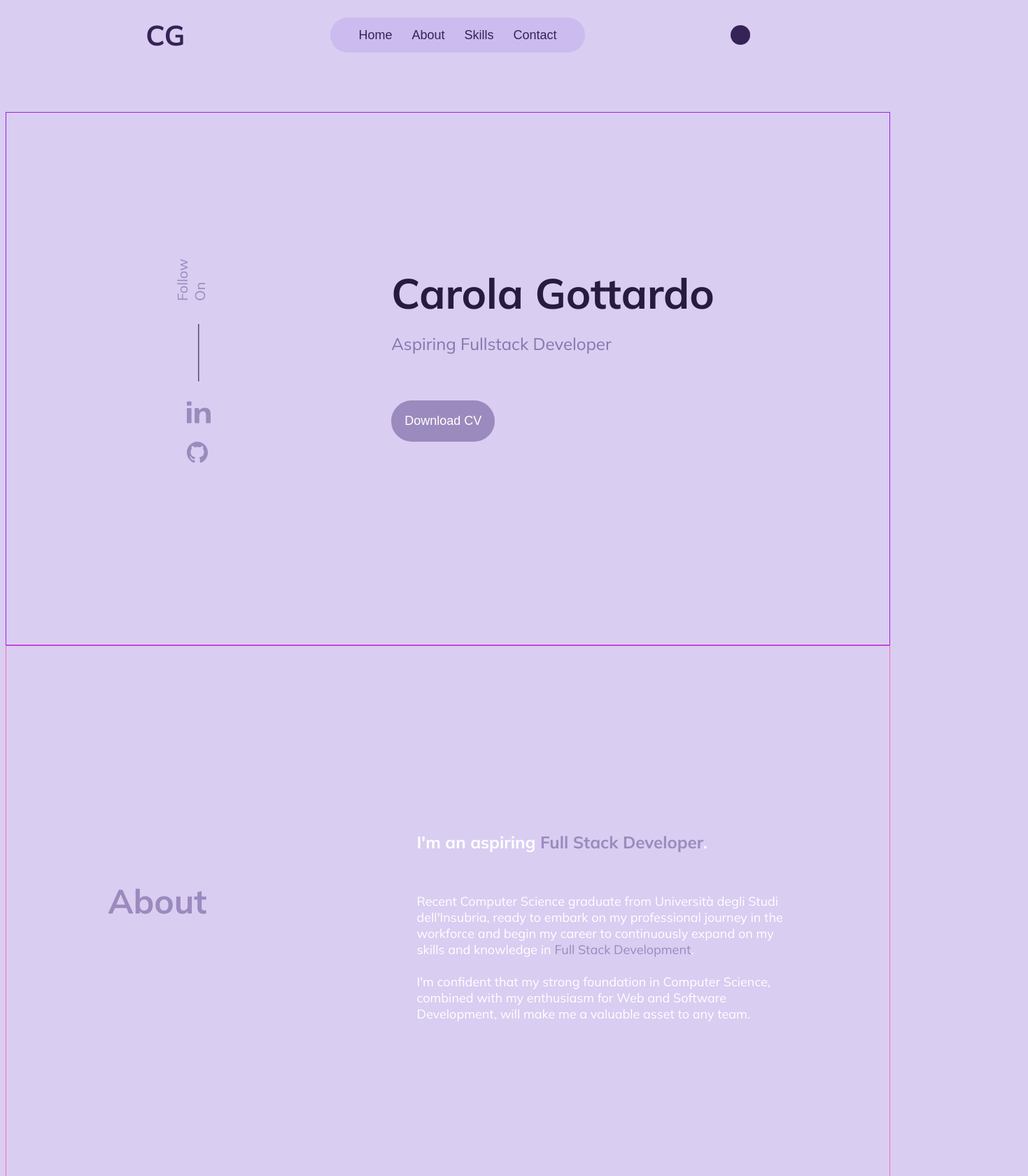
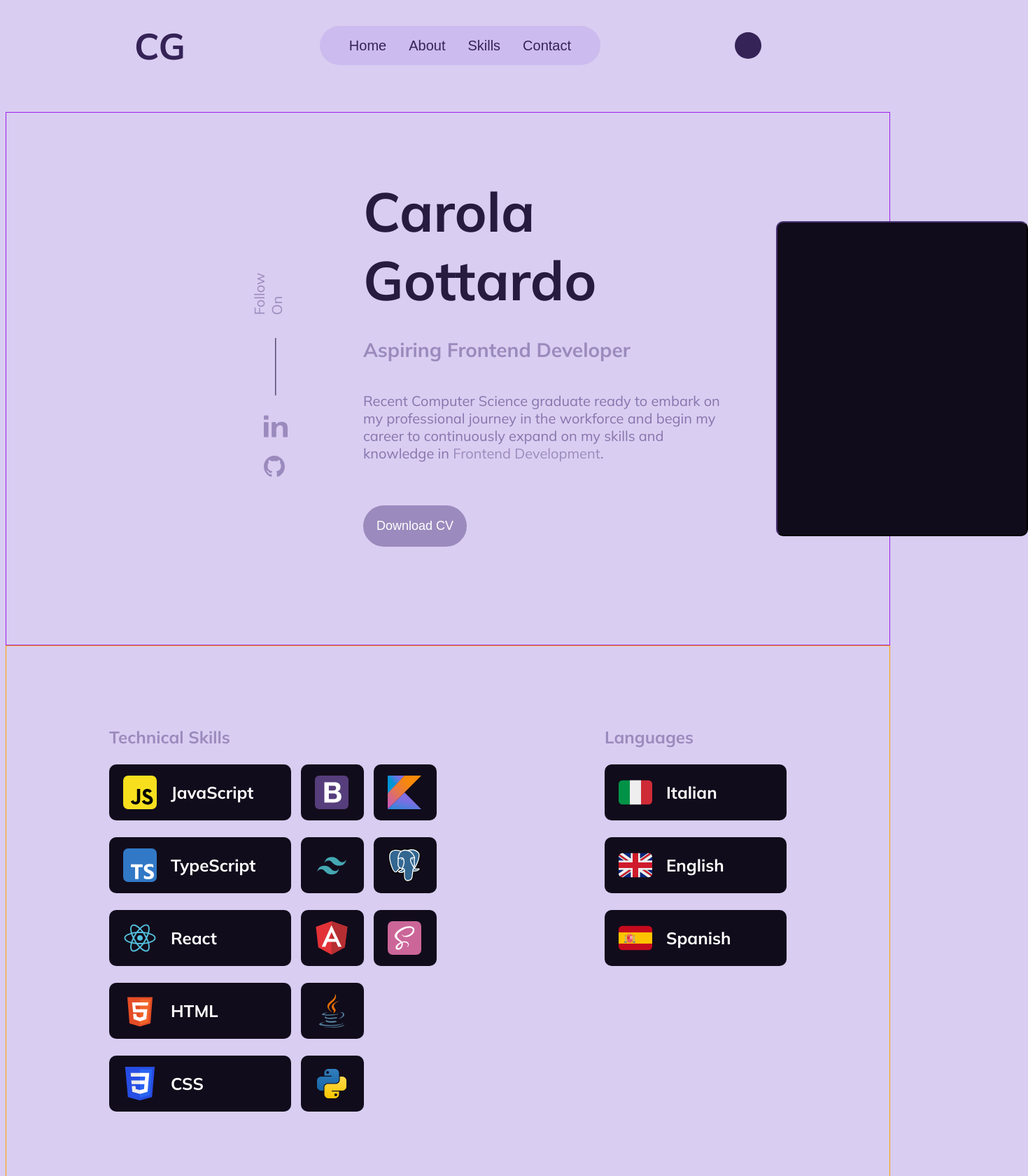
Before and after one commit to carolagottardo/react-sass-cv, a React (Vite) app: page / in a window 1280 px wide. Shown: the top 1680 px of the page at 70% size, 1469 px wide, since content can reach past the window. Built offline with nearby package versions, Linux system fonts and the light colour scheme; a web font is replaced by a local one.

Commit message:
overall - restructuring (WIP)

```diff
--- a/src/components/Navie/Navie.css
+++ b/src/components/Navie/Navie.css
@@ -1,16 +1,18 @@
 .navbar-base {
   display: flex;
   width: 100%;
-  height: 100px;
+  height: 130px;
   justify-content: space-evenly;
   align-items: center;
   position: fixed;
   top: 0px;
+  bottom: 0px;
+  right: 0px;
   left: 0px;
-  z-index: 1000;
+  z-index: 1;
 
   .navbar-logo {
-    font-size: 40px;
+    font-size: 52px;
     text-decoration: none;
     cursor: pointer;
   }
@@ -68,14 +70,14 @@
   border-color: transparent;
   background-color: #d9cdf1;
   cursor: pointer;
-  width: 28px;
-  height: 28px;
+  width: 38px;
+  height: 38px;
   border-radius: 50%;
 }
 
 .bg-nav {
   border-radius: 40px;
-  height: 50px;
+  height: 56px;
   display: flex;
   align-items: center;
   justify-content: center;
@@ -86,8 +88,8 @@
 .buttons-style {
   background-color: transparent;
   border-color: transparent;
-  font-size: 18px;
+  font-size: 20px;
   cursor: pointer;
-  margin: 6px;
+  margin: 8px;
   height: 40px;
 }
--- a/src/components/Sectionsy/Sectionsy.css
+++ b/src/components/Sectionsy/Sectionsy.css
@@ -6,23 +6,40 @@
 }
 
 .home-section {
+  display: flex;
+  flex-direction: row;
+  align-items: center;
   border: 1px solid #a020f0;
   height: 760px;
   scroll-behavior: smooth;
-  display: flex;
-  flex-direction: row;
-  justify-content: space-evenly;
-  align-items: center;
 
   h1 {
     /* Carola Gottardo */
-    font-size: 60px;
+    font-size: 78px;
+  }
+
+  h2 {
+    /* Aspiring Full Stack Developer */
+    font-size: 28px;
+    margin-top: -20px;
+    color: #9b8abd;
   }
 
   p {
-    /* Aspiring Full Stack Developer */
-    font-size: 24px;
-    margin-top: -20px;
+    font-size: 20px;
+    width: 530px;
+  }
+}
+
+.pic-div {
+  padding-left: 60px;
+
+  .pic {
+    background-color: #110c1b;
+    border-color: #110c1b;
+    border-radius: 10px;
+    width: 360px;
+    height: 450px;
   }
 }
 
@@ -30,6 +47,7 @@
   display: flex;
   flex-direction: column;
   gap: 16px;
+  padding-left: 360px;
 
   p {
     transform: rotate(270deg);
@@ -50,7 +68,8 @@
 .title-group {
   display: flex;
   flex-direction: column;
-  margin-bottom: 110px;
+  padding-left: 100px;
+  margin-bottom: 100px;
 
   &.light {
     h1 {
--- a/src/components/Sectionsy/Sectionsy.jsx
+++ b/src/components/Sectionsy/Sectionsy.jsx
@@ -32,7 +32,12 @@ function Sectionsy() {
         </div>
         <div className={`title-group ${theme}`}>
           <h1>Carola Gottardo</h1>
-          <p>Aspiring Fullstack Developer</p>
+          <h2>Aspiring Frontend Developer</h2>
+          <p>
+            Recent Computer Science graduate ready to embark on my professional
+            journey in the workforce and begin my career to continuously expand
+            on my skills and knowledge in <span>Frontend Development</span>.
+          </p>
           <div className={`buttonie-container ${theme}`}>
             <a
               href="https://raw.githubusercontent.com/carolagottardo/react-sass-cv/e0a3bae682fd2417fd956f1106f53d0efc6621b0/public/CV/Gottardo_Carola_CV.pdf"
@@ -42,23 +47,8 @@ function Sectionsy() {
             </a>
           </div>
         </div>
-      </div>
-
-      <div id="about" className={`about-section ${theme}`}>
-        <h1>About</h1>
-        <div className={`about-group ${theme}`}>
-          <h2>
-            I'm an aspiring <span>Full Stack Developer</span>.
-          </h2>
-          <p>
-            Recent Computer Science graduate from Università degli Studi
-            dell'Insubria, ready to embark on my professional journey in the
-            workforce and begin my career to continuously expand on my skills
-            and knowledge in <span>Full Stack Development</span>. <br /> <br />{" "}
-            I'm confident that my strong foundation in Computer Science,
-            combined with my enthusiasm for Web and Software Development, will
-            make me a valuable asset to any team.
-          </p>
+        <div className="pic-div">
+          <button className="pic"></button>
         </div>
       </div>
 
--- a/src/index.css
+++ b/src/index.css
@@ -1,9 +1,7 @@
 body.light {
   background-color: #d9cdf1;
-  transition: background-color 0.3s ease, color 0.3s ease;
 }
 
 body.dark {
   background-color: #1a1229;
-  transition: background-color 0.3s ease, color 0.3s ease;
 }
```
